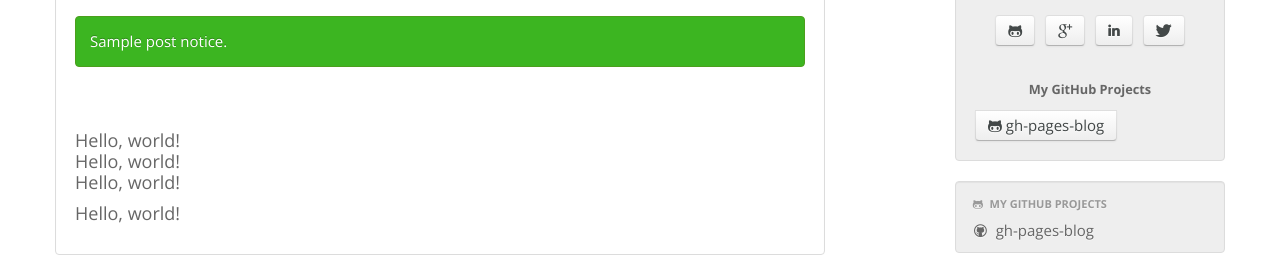
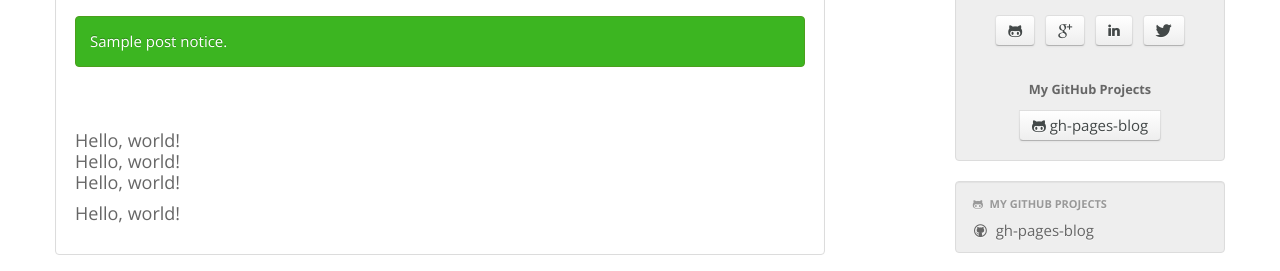
Before and after one commit to thedereck/thedereck.github.com, a Jekyll site: the page built from index.html, in a window 1280 px wide. Shown: the part 444-715 px from the top of the page. Built offline with Jekyll 4.4.1, drawn with Linux system fonts in a browser that asks for light colours.

Commit message:
Still trying to center vertical buttons

```diff
--- a/_includes/body/sections/brief_bio/github-projects.html
+++ b/_includes/body/sections/brief_bio/github-projects.html
@@ -12,7 +12,8 @@
 			<br>
 			<p class="text-center"><small><strong>{{ site.github_projects.header }}</strong></small></p>
 
-			<div class="btn-group btn-group-vertical text-center">
+			<div class="text-center">
+				<div class="btn-group btn-group-vertical">
 					{% for brief_bio_github_project in site.github_projects.projects %}
 						<a class="btn" href="{{ brief_bio_github_project.url }}">
 							{% if site.font_awesome.enabled %}
@@ -22,6 +23,7 @@
 						</a>
 					{% endfor %}
 				</div>
+			</div>
 		{% endif %}
 	{% endcapture %}
 	{{ brief_bio_enabled_github_projects_html | strip_newlines | remove:'	' }}
```
Lines whose indentation alone changed are shown as unchanged.
